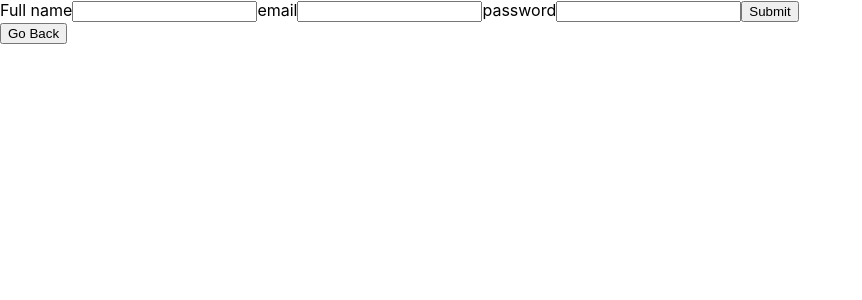
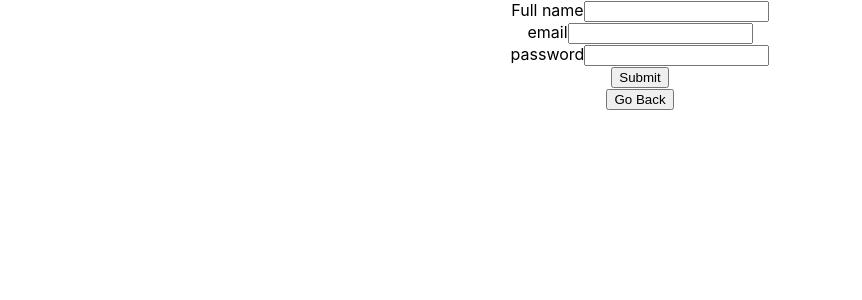
Before and after one commit to suryatejamuthyala/React_t, a React (Create React App) app in the folder React/hello-world/: page / in a window 1280 px wide. Shown: the top 300 px of the page, without its empty margins (0-862 px from the left). Built offline with nearby package versions, Linux system fonts and the light colour scheme.

Commit message:
Added change in register js

```diff
--- a/React/hello-world/src/registrationform/Register.js
+++ b/React/hello-world/src/registrationform/Register.js
@@ -1,4 +1,5 @@
 import React, {useState} from 'react';
+import './register.css';
 
 const Register = (props) => {
     const [email, setEmail] = useState('')
@@ -9,18 +10,22 @@ const Register = (props) => {
         e.preventDefault();
     }
 
-    return (<>
-            <form onSubmit={handleSubmit}>
+    return (<><div className='form-container'>
+           <center><form onSubmit={handleSubmit} style={{position:'center',top:'50%'}} >
                 <label>Full name</label>
                 <input value={name} onChange={(e) => setName(e.target.value)}/>
+                <br></br>
                 <label htmlFor="email">email</label>
                 <input type='email' id='email' name='email' value={email} onChange={(e) => setEmail(e.target.value)}/>
+                <br></br>
                 <label htmlFor="password">password</label>
                 <input type='password' id='password' name='password' value={password}
+
                        onChange={(e) => setPassword(e.target.value)}/>
+                       <br></br>
                 <button type='submit'>Submit</button>
             </form>
-            <button onClick={() => props.onFormSwitch('login')}>Go Back</button>
+            <button onClick={() => props.onFormSwitch('login')}>Go Back</button></center> </div>
         </>
 
     );
--- /dev/null
+++ b/React/hello-world/src/registrationform/register.css
@@ -0,0 +1,5 @@
+form-container{
+    display: flex;
+    justify-content: center;
+    align-self:center;
+}
```
